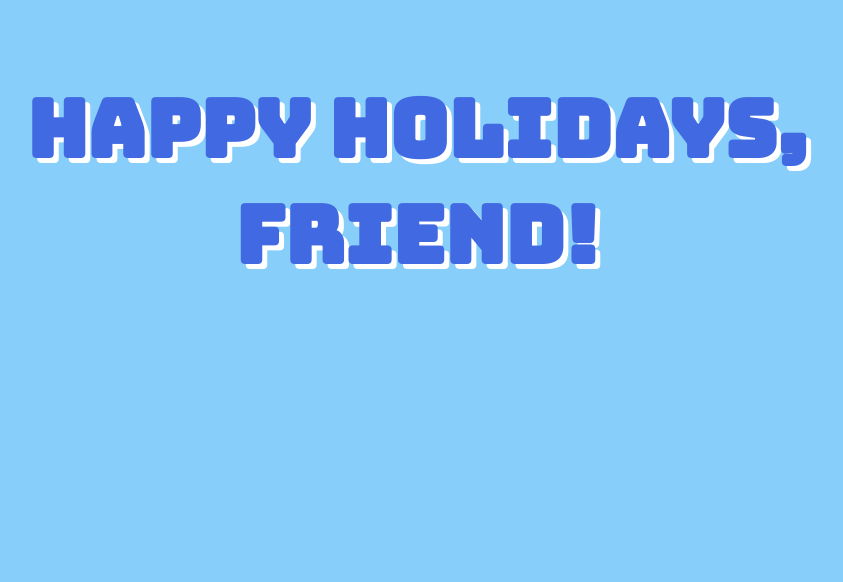
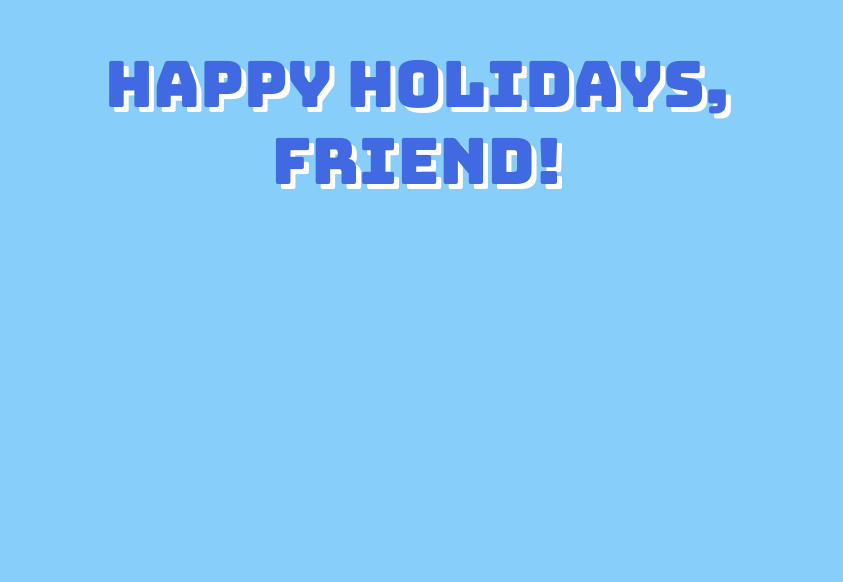
Before and after one commit to Shahzzoda/seasonal-sites, a React (Create React App) app: page / in a window 1280 px wide. Shown: the part 218-800 px from the top of the page, without its empty margins (223-1066 px from the left). Built offline with nearby package versions, Linux system fonts and the light colour scheme.

Commit message:
scss, bootstrap, and effects added

```diff
--- a/package.json
+++ b/package.json
@@ -3,7 +3,10 @@
   "version": "0.1.0",
   "private": true,
   "dependencies": {
+    "bootstrap": "^4.5.3",
+    "node-sass": "^4.14.1",
     "react": "^17.0.1",
+    "react-awesome-reveal": "^3.5.1",
     "react-confetti": "^6.0.0",
     "react-dom": "^17.0.1",
     "react-scripts": "4.0.1",
--- a/public/index.html
+++ b/public/index.html
@@ -1,14 +1,12 @@
 <!DOCTYPE html>
 <html lang="en">
+
 <head>
   <meta charset="utf-8" />
   <link rel="icon" href="%PUBLIC_URL%/favicon.ico" />
   <meta name="viewport" content="width=device-width, initial-scale=1" />
   <meta name="theme-color" content="#000000" />
-    <meta
-      name="description"
-      content="Web site created using create-react-app"
-    />
+  <meta name="description" content="Web site created using create-react-app" />
   <link rel="apple-touch-icon" href="%PUBLIC_URL%/logo192.png" />
   <!--
       manifest.json provides metadata used when your web app is installed on a
@@ -24,8 +22,12 @@
       work correctly both with client-side routing and a non-root public URL.
       Learn how to configure a non-root public URL by running `npm run build`.
     -->
+  <link rel="stylesheet" href="https://cdn.jsdelivr.net/npm/bootstrap@4.5.3/dist/css/bootstrap.min.css"
+    integrity="sha384-TX8t27EcRE3e/ihU7zmQxVncDAy5uIKz4rEkgIXeMed4M0jlfIDPvg6uqKI2xXr2" crossorigin="anonymous">
+  <!-- bootstrap -->
   <title>React App</title>
 </head>
+
 <body>
   <noscript>You need to enable JavaScript to run this app.</noscript>
   <div id="root"></div>
@@ -40,4 +42,5 @@
       To create a production bundle, use `npm run build` or `yarn build`.
     -->
 </body>
+
 </html>
--- a/src/App.js
+++ b/src/App.js
@@ -1,9 +1,12 @@
-import './App.css';
+import './App.scss';
+import Landing from "./Landing"
+import Text from './Text'
 
 function App() {
   return (
-    <div className="first">
-      <h1>Happy Holidays, Friend!</h1>
+    <div className='container'>
+      <Landing />
+      <Text />
     </div>
   );
 }
--- a/src/App.css
+++ b/src/App.scss
@@ -1,17 +1,24 @@
+.jumbotron.jumbotron-fluid {
+  height: 100vh;
+  background-color: transparent;
+  h1 {
+    font-size: 4em;
+    margin-top: 25vh;
+  }
+}
+
 .first {
   display: flex;
   height: 100vh;
   align-items: center;
-  background: lightskyblue;
 }
 
 h1 {
   font-family: 'Bungee', cursive;
-  font-size: 5em;
+  /* font-size: 5em; */
   text-align: center;
   vertical-align: middle;
-  padding: 0 2em 0 2em;
-  width: 100vw;
+  /* width: 100vw; */
   color: royalblue;
   text-shadow: 5px 5px white;
 }
--- /dev/null
+++ b/src/Landing.js
@@ -0,0 +1,14 @@
+import './App.scss';
+import AttentionSeeker from 'react-awesome-reveal';
+
+function Landing() {
+    return (
+        <div className="jumbotron jumbotron-fluid">
+            <AttentionSeeker effect='flash'>
+                <h1 className='h1'>Happy Holidays, <br /> Friend!</h1>
+            </AttentionSeeker>
+        </div>
+    );
+}
+
+export default Landing;
--- /dev/null
+++ b/src/Text.js
@@ -0,0 +1,14 @@
+import './App.scss';
+import AttentionSeeker from 'react-awesome-reveal';
+
+function Text() {
+    return (
+        <div className="first">
+            <AttentionSeeker effect='wobble'>
+                <p>Lorem Ipsum is simply dummy text of the printing and typesetting industry. Lorem Ipsum has been the industry's standard dummy text ever since the 1500s, when an unknown printer took a galley of type and scrambled it to make a type specimen book. It has survived not only five centuries, but also the leap into electronic typesetting, remaining essentially unchanged. It was popularised in the 1960s with the release of Letraset sheets containing Lorem Ipsum passages, and more recently with desktop publishing software like Aldus PageMaker including versions of Lorem Ipsum.</p>
+            </AttentionSeeker>
+        </div>
+    );
+}
+
+export default Text;
--- a/src/index.css
+++ b/src/index.css
@@ -8,3 +8,7 @@ body {
   -webkit-font-smoothing: antialiased;
   -moz-osx-font-smoothing: grayscale;
 }
+
+html body {
+  background: lightskyblue;
+}
--- a/src/index.js
+++ b/src/index.js
@@ -2,7 +2,6 @@ import React from 'react';
 import ReactDOM from 'react-dom';
 import './index.css';
 import App from './App';
-import reportWebVitals from './reportWebVitals';
 import Confetti from 'react-confetti'
 
 ReactDOM.render(
@@ -20,8 +19,3 @@ ReactDOM.render(
   </React.StrictMode>,
   document.getElementById('root')
 );
-
-// If you want to start measuring performance in your app, pass a function
-// to log results (for example: reportWebVitals(console.log))
-// or send to an analytics endpoint. Learn more: https://bit.ly/CRA-vitals
-reportWebVitals();
--- a/src/reportWebVitals.js
+++ /dev/null
@@ -1,13 +0,0 @@
-const reportWebVitals = onPerfEntry => {
-  if (onPerfEntry && onPerfEntry instanceof Function) {
-    import('web-vitals').then(({ getCLS, getFID, getFCP, getLCP, getTTFB }) => {
-      getCLS(onPerfEntry);
-      getFID(onPerfEntry);
-      getFCP(onPerfEntry);
-      getLCP(onPerfEntry);
-      getTTFB(onPerfEntry);
-    });
-  }
-};
-
-export default reportWebVitals;
```
Also changed, not shown: 2 other files (tests, documents, lock files or other folders). Lines whose indentation alone changed are shown as unchanged.
